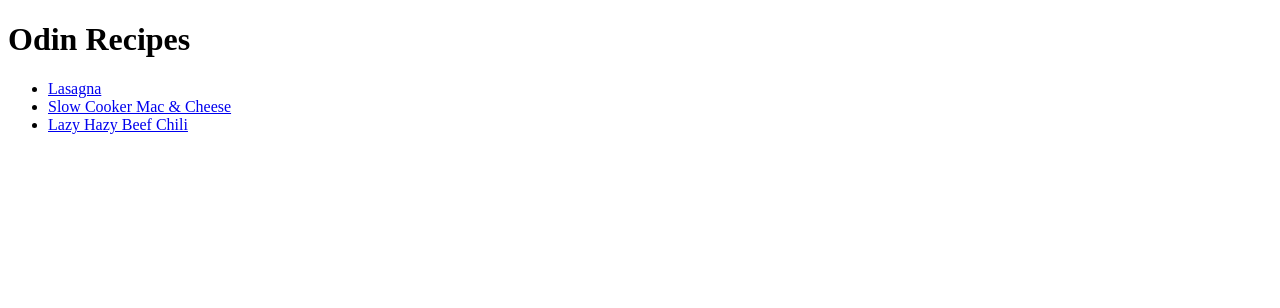
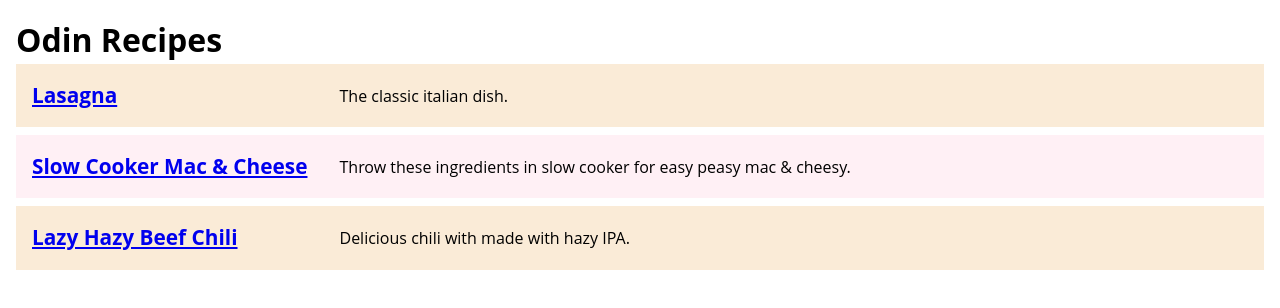
Before and after one commit to NicLedoux/odin-recipes, a plain HTML site: page index.html in a window 1280 px wide. Drawn offline with Linux system fonts and the light colour scheme.

Commit message:
added styling to style.css, changed UL to DL on index.html.

```diff
--- a/index.html
+++ b/index.html
@@ -5,14 +5,22 @@
     <meta name="viewport" content="width=device-width, initial-scale=1.0" />
     <title>The Odin Project Recipe Website</title>
 
-	  <link rel="style.css">
+    <link rel="stylesheet" href="style.css" />
   </head>
   <body>
     <h1>Odin Recipes</h1>
-    <ul>
-      <li><a href="recipes/lasagna.html">Lasagna</a></li>
-      <li><a href="recipes/macandcheese.html">Slow Cooker Mac &amp; Cheese</a></li>
-      <li><a href="recipes/chili.html">Lazy Hazy Beef Chili</a></li>
-    </ul>
+    <dl>
+      <dt><a href="recipes/lasagna.html">Lasagna</a></dt>
+      <dd>The classic italian dish.</dd>
+      <dt>
+        <a href="recipes/macandcheese.html">Slow Cooker Mac &amp; Cheese</a>
+      </dt>
+      <dd>
+        Throw these ingredients in slow cooker for easy peasy mac & cheesy.
+      </dd>
+
+      <dt><a href="recipes/chili.html">Lazy Hazy Beef Chili</a></dt>
+      <dd>Delicious chili with made with hazy IPA.</dd>
+    </dl>
   </body>
 </html>
--- a/style.css
+++ b/style.css
@@ -24,6 +24,9 @@ CSS Reset
 body {
   line-height: 1.5;
   -webkit-font-smoothing: antialiased;
+  font-family: "Open Sans", sans-serif;
+  margin: 0;
+  padding: 1rem;
 }
 /*
   5. Improve media defaults
@@ -64,3 +67,47 @@ h6 {
 #__next {
   isolation: isolate;
 }
+
+h1,
+dl {
+  margin: 0;
+}
+
+article {
+  max-width: 70rem;
+  margin: 0 auto;
+  border: 0.18rem solid lightgrey;
+  padding: clamp(1rem, 2vw, 3rem);
+  border-radius: 0.5rem;
+}
+
+article > * + * {
+  margin-top: 1rem;
+}
+
+dl {
+  display: grid;
+  grid-template-columns: auto 1fr;
+  gap: 0.5rem 0;
+}
+
+dl > * {
+  background: antiquewhite;
+  padding: 1rem;
+}
+
+dl > :nth-of-type(2n) {
+  background: lavenderblush;
+}
+
+dt {
+  font-weight: 700;
+  font-size: 1.3rem;
+}
+
+dd {
+  margin: 0;
+  padding: 1rem;
+  display: flex;
+  align-items: center;
+}
```
